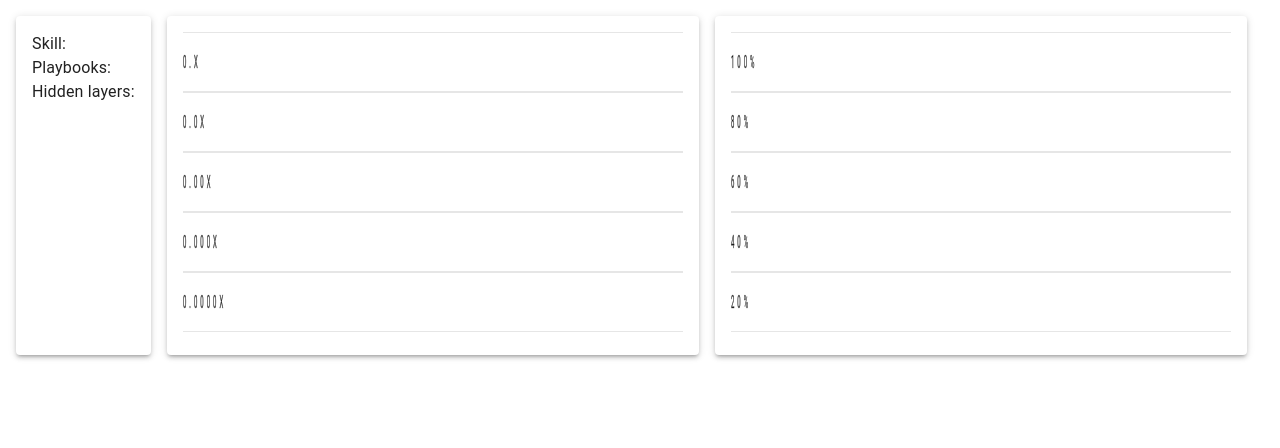
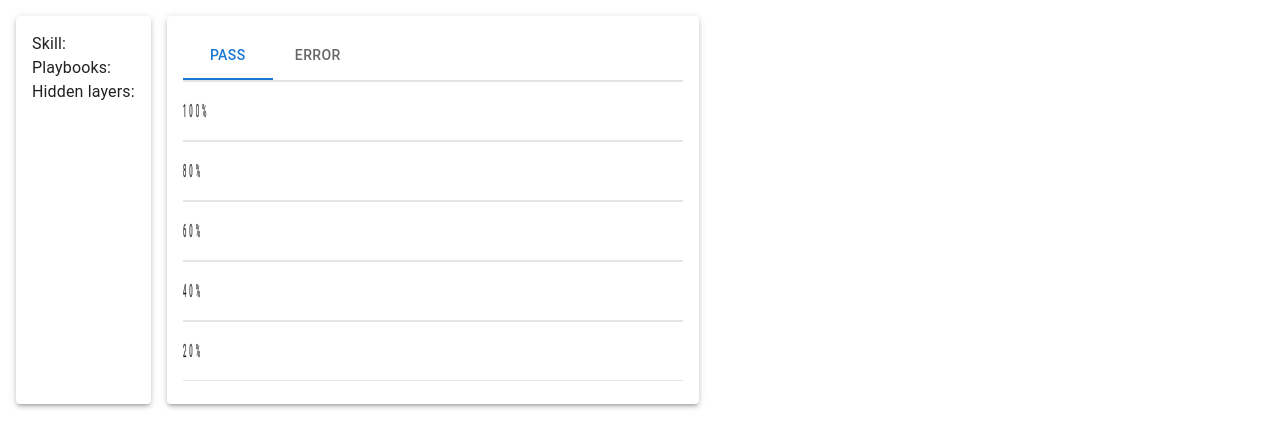
Before and after one commit to stephanzlatarev/norman-gym, a React (Create React App) app in the folder web/: page / in a window 1280 px wide. Shown: the top 448 px of the page. Built offline with nearby package versions, Linux system fonts and the light colour scheme; no server answers.

Commit message:
Show progress charts for passing samples and error in tabs

```diff
--- a/web/src/Gym.js
+++ b/web/src/Gym.js
@@ -1,6 +1,9 @@
 import React from "react";
+import Box from "@mui/material/Box";
 import Paper from "@mui/material/Paper";
 import Stack from "@mui/material/Stack";
+import Tab from "@mui/material/Tab";
+import Tabs from "@mui/material/Tabs";
 import Api from "./Api";
 import Controls from "./Controls";
 import Progress from "./Progress";
@@ -13,6 +16,7 @@ export default class Gym extends React.Component {
     this.state = {
       tracker: null,
       progress: [],
+      progressTab: 0,
     };
   }
 
@@ -24,6 +28,10 @@ export default class Gym extends React.Component {
 
   componentWillUnmount() {
     if (this.state.tracker) clearInterval(this.state.tracker);
+  }
+
+  changeProgressTab(_, newValue) {
+    this.setState({ progressTab: newValue });
   }
 
   async refresh() {
@@ -39,10 +47,21 @@ export default class Gym extends React.Component {
 
     return (
       <Stack spacing={2} direction="row" flexWrap="wrap">
+
         <Paper elevation={3} sx={{ padding: "1rem" }}><Controls /></Paper>
-        <Paper elevation={3} sx={{ padding: "1rem" }}><Progress playbooks={ meta } progress={ this.state.progress } indicator="error" type="log" /></Paper>
-        <Paper elevation={3} sx={{ padding: "1rem" }}><Progress playbooks={ meta } progress={ this.state.progress } indicator="pass" type="per" /></Paper>
-      </Stack>
+
+        <Paper elevation={3} sx={{ padding: "1rem" }}>
+          <Box sx={{ borderBottom: 1, borderColor: 'divider' }}>
+            <Tabs value={ this.state.progressTab } onChange={ this.changeProgressTab.bind(this) }>
+              <Tab label="Pass" />
+              <Tab label="Error" />
+            </Tabs>
+          </Box>
+          <Progress visible={ this.state.progressTab === 0 } playbooks={ meta } progress={ this.state.progress } indicator="pass" type="per" />
+          <Progress visible={ this.state.progressTab === 1 } playbooks={ meta } progress={ this.state.progress } indicator="error" type="log" />
+        </Paper>
+
+        </Stack>
     );
   }
 }
--- a/web/src/Progress.js
+++ b/web/src/Progress.js
@@ -6,6 +6,7 @@ const WIDTH = HEIGHT * HEIGHT;
 export default class Progress extends React.Component {
 
   render() {
+    if (!this.props.visible) return null;
     if (!this.props.playbooks || !this.props.progress || !this.props.indicator) return null;
 
     const y = (this.props.type === "log") ? logy : pery;
```
